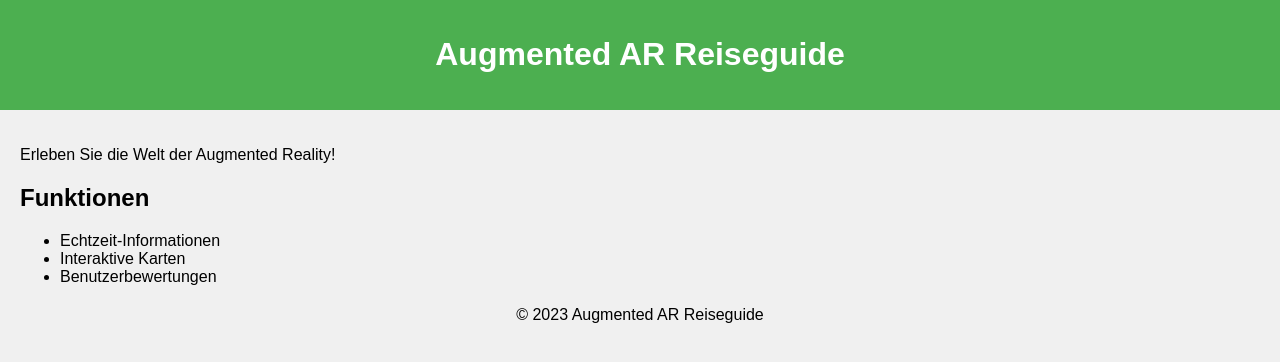
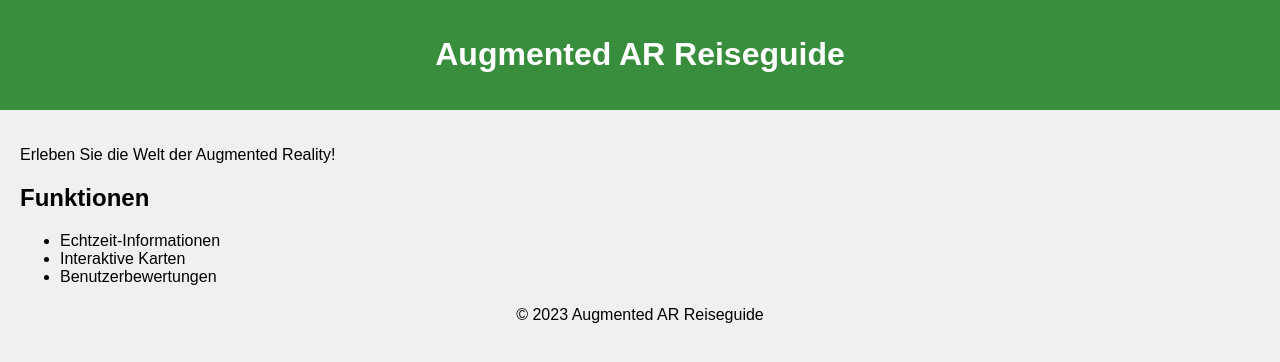
Before and after one commit to helpbringer6-ui/augmented-ar-reiseguide, a plain HTML site: page index.html in a window 1280 px wide. Drawn offline with Linux system fonts and the light colour scheme.

Commit message:
Change header background color to a darker shade of green.

```diff
--- a/styles.css
+++ b/styles.css
@@ -4,7 +4,7 @@ body {
     margin: 0;
 }
 header {
-    background-color: #4CAF50;
+    background-color: #388E3C;
     color: white;
     padding: 15px 0;
     text-align: center;
```
